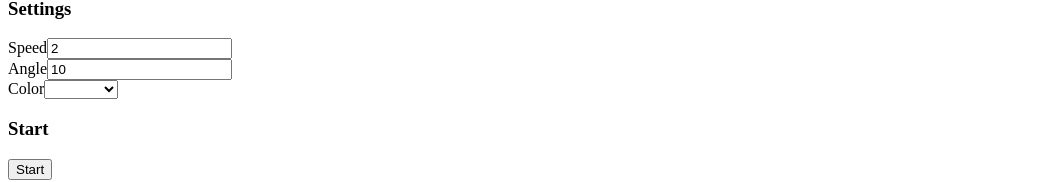
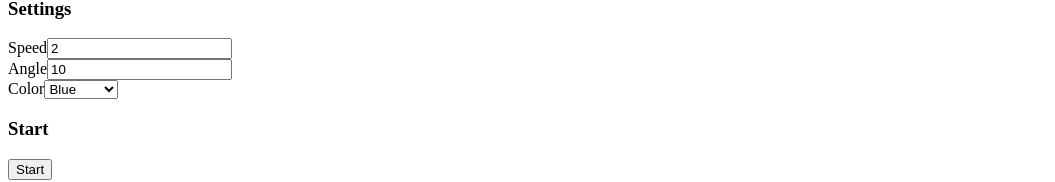
Before and after one commit to Condimentum/bouncing-ball, an Angular app: page / in a window 1280 px wide. Shown: the part 509-691 px from the top of the page, without its empty margins (0-1055 px from the left). Built offline with nearby package versions, Linux system fonts and the light colour scheme.

Commit message:
Ball stops after 5 bounces

```diff
--- a/src/app/ball.ts
+++ b/src/app/ball.ts
@@ -9,6 +9,7 @@ export class Ball {
 	private Y: number;
 	private dX: number;
 	private dY: number;
+	private bounces: number;
 
 	constructor() {
 		this.r = 15;
@@ -17,6 +18,7 @@ export class Ball {
 		this.dX = 0;
 		this.dY = 0;
 		this.color = "blue";
+		this.bounces = 0;
 	}
 
 	draw() {
@@ -33,14 +35,26 @@ export class Ball {
 	}
 
 	run() {
+		if (this.bounces > 5) {
+			this.r = 15;
+			this.X = 15;
+			this.Y = 240;
+			this.dX = 0;
+			this.dY = 0;
+			this.color = "blue";
+			this.bounces = 0;
+			return;
+		}
 		const canvas = new BouncingBallPanelComponent().getCanvas();
 		console.log(`${this.X}`, `${this.Y}`);
   		this.draw();
   		if (this.X + this.dX > canvas.width - this.r || this.X + this.dX < this.r) {
   			this.dX = -this.dX;
+  			this.bounces += 1;
   		}
   		if (this.Y + this.dY > canvas.height - this.r || this.Y + this.dY < this.r) {
   			this.dY = -this.dY;
+  			this.bounces += 1;
   		}
   		this.X += this.dX;
   		this.Y += this.dY;
--- a/src/app/settings/settings.component.html
+++ b/src/app/settings/settings.component.html
@@ -10,13 +10,13 @@
 <div>
 	<label>Color</label>
 	<select [(ngModel)]="ball.color">
-		<option>
+		<option value="blue">
 			Blue
 		</option>
-		<option>
+		<option value="green">
 			Green
 		</option>
-		<option>
+		<option value="magenta">
 			Magenta
 		</option>
 	</select>
```
